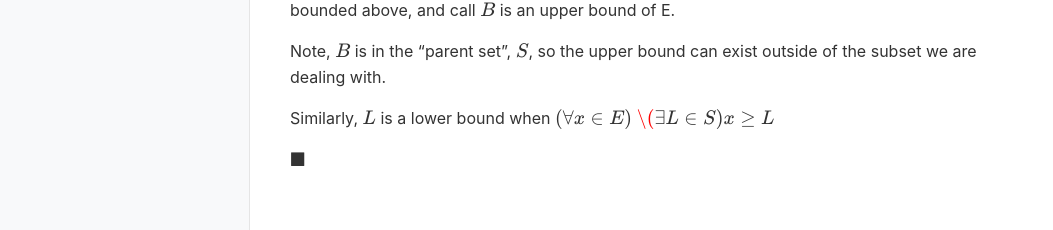
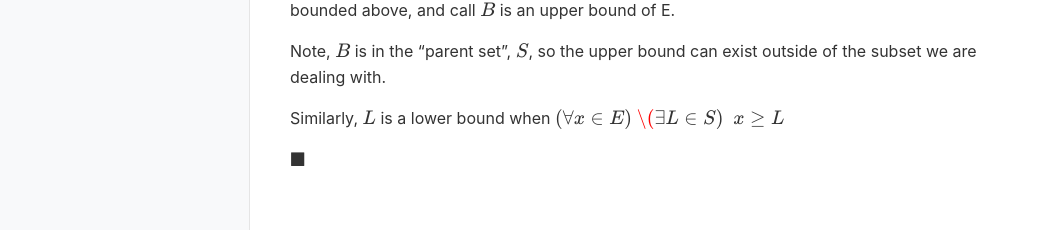
Before and after one commit to Nasif-Abdullah/Math, a Jekyll site: the page built from Real Analysis/Introduction.md, in a window 1280 px wide and 1291 px high. Shown: the part 1061-1291 px from the top of the window, without its empty margins (0-1053 px from the left). Built offline with Jekyll 4.4.1, drawn with Linux system fonts in a browser that asks for light colours.

```diff
--- a/Real Analysis/Introduction.md
+++ b/Real Analysis/Introduction.md
@@ -36,6 +36,8 @@ Suppose $$S$$ is an ordered set, and $$E \subset S$$. If $$\exists B \in S$$ suc
 
 Note, $$B$$ is in the "parent set", $$S$$, so the upper bound can exist outside of the subset we are dealing with.
 
-Similarly, $$L$$ is a lower bound when $$(\forall x \in E)\ \(\exists L \in S) x \ge L$$
+Similarly, $$L$$ is a lower bound when $$(\forall x \in E)\ \(\exists L \in S)\ \ x \ge L$$
+
+
 
 $\blacksquare$
```
